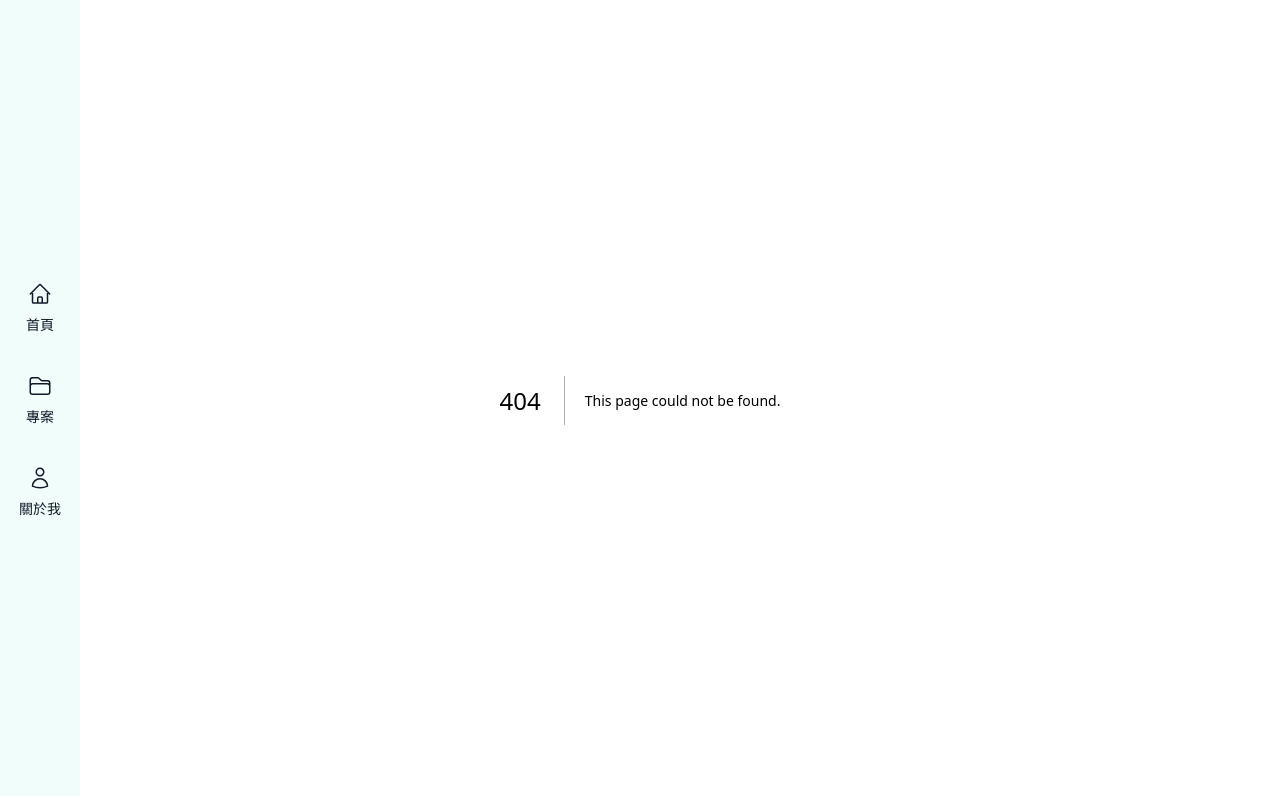
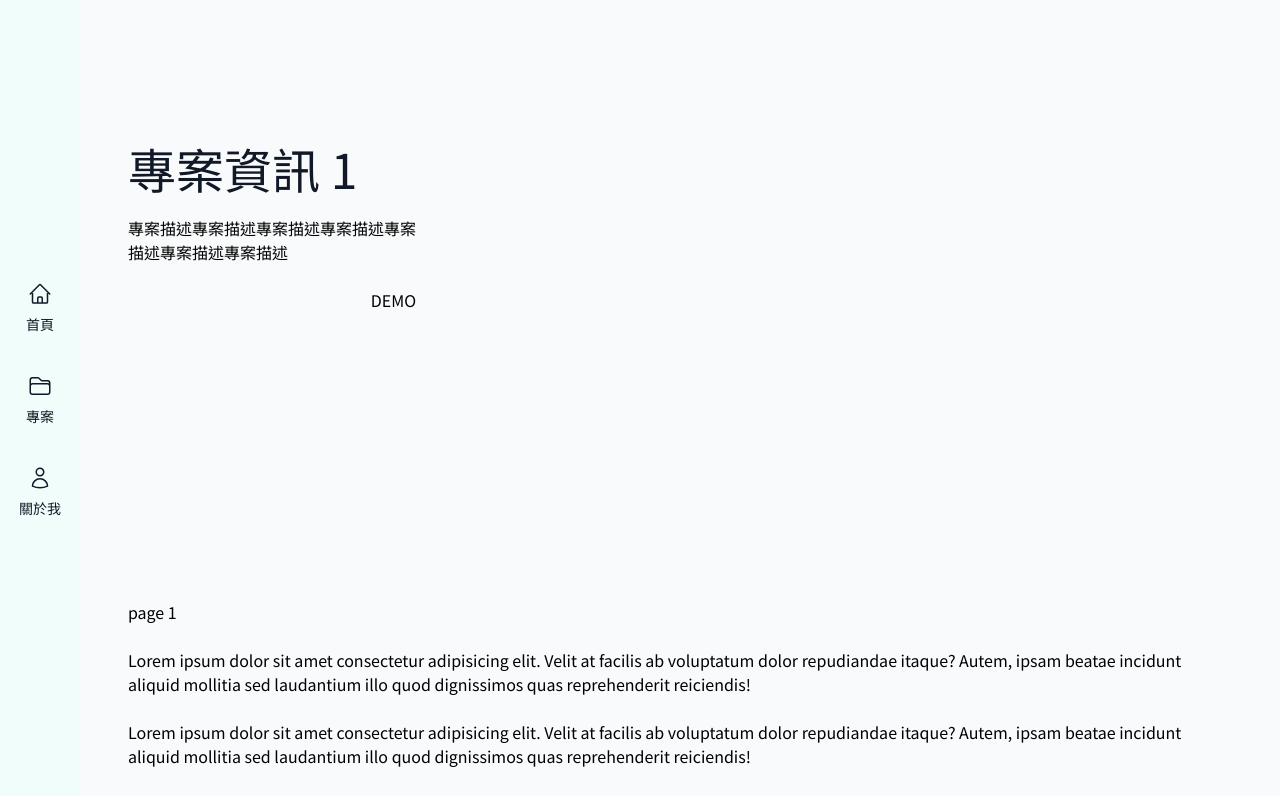
Before and after one commit to TzuHanChen/personal-website, a Next.js app: page /project/1 in a window 1280 px wide. Before the commit this address had no page. Shown: the top 796 px of the page. Built offline with nearby package versions, Linux system fonts and the light colour scheme; a web font is replaced by a local one.

Commit message:
新增專案頁面

```diff
--- a/app/layout.tsx
+++ b/app/layout.tsx
@@ -4,11 +4,8 @@ import Header from "@/app/ui/header";
 import Footer from "@/app/ui/footer";
 import "./globals.css";
 
-export default function RootLayout({
-  children,
-}: Readonly<{
-  children: React.ReactNode;
-}>) {
+export default function RootLayout({ children }:
+  Readonly<{ children: React.ReactNode }>) {
   return (
     <html lang="zh-TW">
       <head></head>
--- /dev/null
+++ b/app/project/[id]/layout.tsx
@@ -0,0 +1,19 @@
+function ProjectSideBar({ projectId }: { projectId: string }) {
+  return (
+    <div className="py-24 px-6 flex flex-col gap-6 md:px-24 lg:sticky lg:w-96 lg:py-36 lg:px-12">
+      <h1 className="text-3xl text-gray-900 md:text-4xl lg:text-5xl">專案資訊 {projectId}</h1>
+      <p>專案描述專案描述專案描述專案描述專案描述專案描述專案描述</p>
+      <button className="w-max self-end">DEMO</button>
+    </div>
+  )
+}
+
+export default function ProjectLayout({ children, params }:
+  { children: React.ReactNode, params: { id: string } }) {
+  return (
+    <main className="bg-gray-50 md:ml-20 selection:bg-teal-600 selection:text-gray-50">
+      <ProjectSideBar projectId={params.id} />
+      {children}
+    </main>
+  )
+}
--- /dev/null
+++ b/app/project/[id]/page.tsx
@@ -0,0 +1,11 @@
+export default function Page({ params }: { params: { id: string } }) {
+  return <div className="py-24 px-6 flex flex-col gap-6 md:px-24 lg:py-36 lg:px-12">
+    <p>page {params.id}</p>
+
+    <p>Lorem ipsum dolor sit amet consectetur adipisicing elit. Velit at facilis ab voluptatum dolor repudiandae itaque? Autem, ipsam beatae incidunt aliquid mollitia sed laudantium illo quod dignissimos quas reprehenderit reiciendis!</p>
+
+    <p>Lorem ipsum dolor sit amet consectetur adipisicing elit. Velit at facilis ab voluptatum dolor repudiandae itaque? Autem, ipsam beatae incidunt aliquid mollitia sed laudantium illo quod dignissimos quas reprehenderit reiciendis!</p>
+
+    <p>Lorem ipsum dolor sit amet consectetur adipisicing elit. Velit at facilis ab voluptatum dolor repudiandae itaque? Autem, ipsam beatae incidunt aliquid mollitia sed laudantium illo quod dignissimos quas reprehenderit reiciendis!</p>
+  </div>
+}
--- a/app/project/page.tsx
+++ b/app/project/page.tsx
@@ -17,7 +17,7 @@ export default function Project() {
         </div>
 
         <div className="flex justify-center gap-6 flex-wrap *:w-full *:max-w-96 sm:grid sm:grid-cols-2 lg:grid-cols-3">
-          <Card imageUrl="" title="標題" description="這是一段描述，這是一段描述，這是一段描述，這是一段描述" />
+          <Card href="/project/1" imageUrl="" title="標題" description="這是一段描述，這是一段描述，這是一段描述，這是一段描述" />
           <Card imageUrl="" title="標題" description="這是一段描述，這是一段描述，這是一段描述，這是一段描述" skill="技能 1, 技能 2, 技能 3, 技能 4, 技能 5" direction="titleFirst" />
           <Card imageUrl="" title="標題" description="這是一段描述，這是一段描述，這是一段描述，這是一段描述" />
           <Card imageUrl="" title="標題" description="這是一段描述，這是一段描述，這是一段描述，這是一段描述" skill="技能 1, 技能 2, 技能 3, 技能 4, 技能 5" direction="titleFirst" />
```
